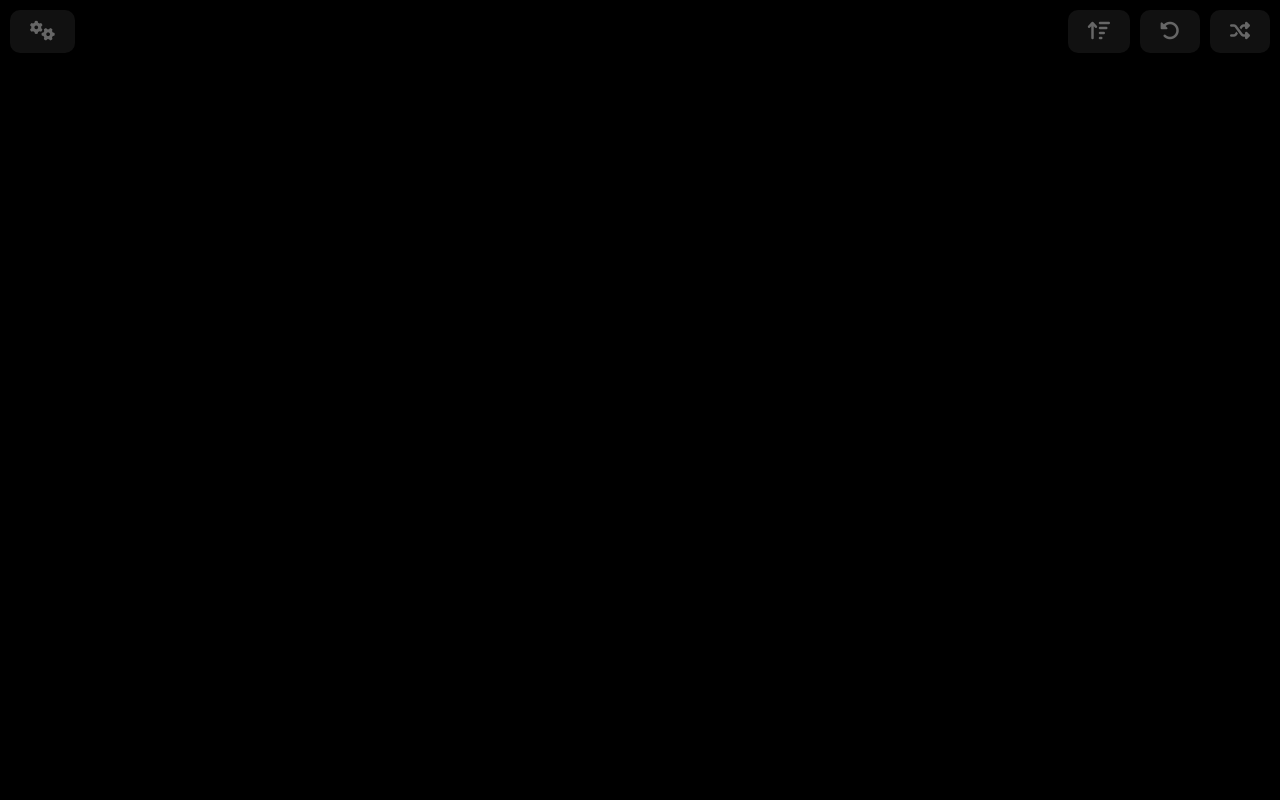
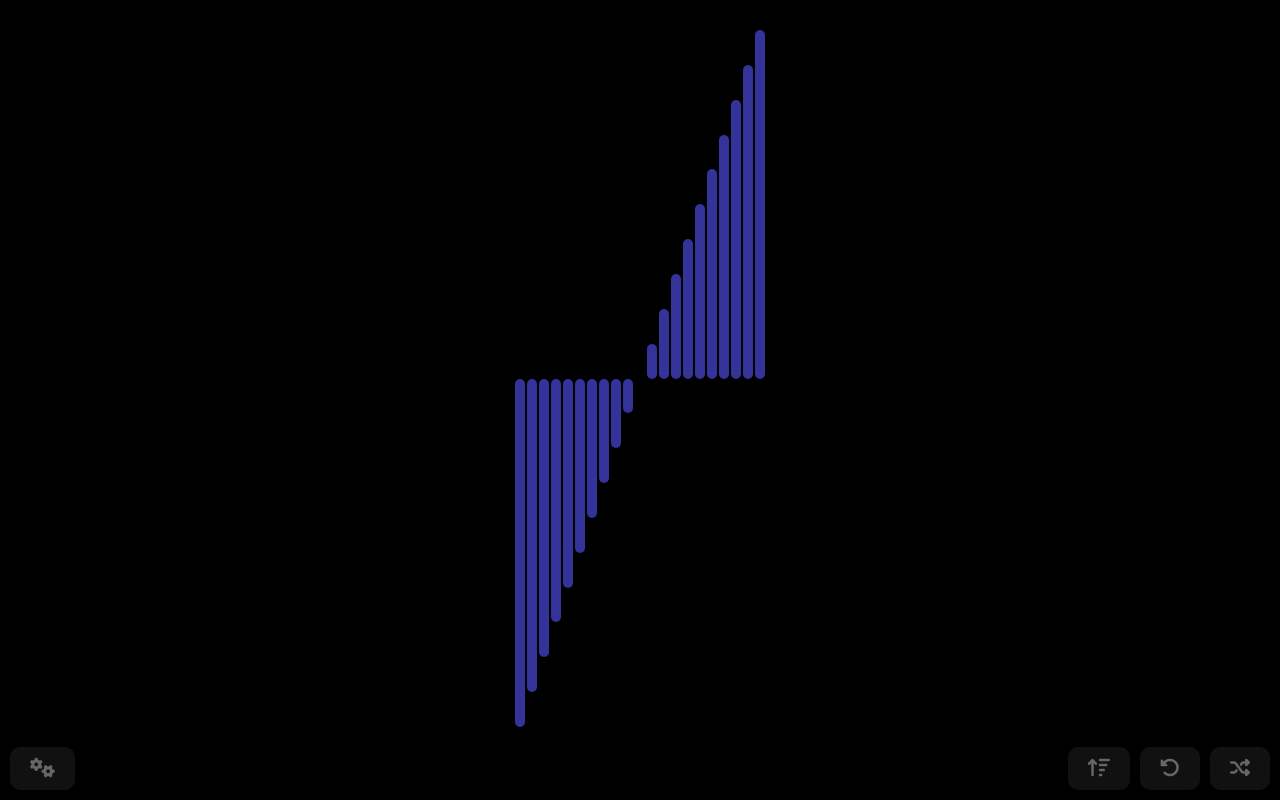
Before and after one commit to AbhishekBiswasGitHub/sorting-algo-visualizer, a React (Vite) app: page / in a window 1280 px wide. Built offline with nearby package versions, Linux system fonts and the light colour scheme.

Commit message:
[ADD] Component "ArrayViz"

```diff
--- a/src/App.jsx
+++ b/src/App.jsx
@@ -1,12 +1,40 @@
 import Settings from "./components/Settings";
+import Controls from "./components/Controls";
 
 import "./App.css";
-import Controls from "./components/Controls";
+import ArrayViz from "./components/ArrayViz";
 
 const App = () => {
   return (
     <div id="App">
       <Settings />
+      <ArrayViz
+        min={-10}
+        max={10}
+        array={[
+          { value: -10, status: "#333399" },
+          { value: -9, status: "#333399" },
+          { value: -8, status: "#333399" },
+          { value: -7, status: "#333399" },
+          { value: -6, status: "#333399" },
+          { value: -5, status: "#333399" },
+          { value: -4, status: "#333399" },
+          { value: -3, status: "#333399" },
+          { value: -2, status: "#333399" },
+          { value: -1, status: "#333399" },
+          { value: 0, status: "#333399" },
+          { value: 1, status: "#333399" },
+          { value: 2, status: "#333399" },
+          { value: 3, status: "#333399" },
+          { value: 4, status: "#333399" },
+          { value: 5, status: "#333399" },
+          { value: 6, status: "#333399" },
+          { value: 7, status: "#333399" },
+          { value: 8, status: "#333399" },
+          { value: 9, status: "#333399" },
+          { value: 10, status: "#333399" },
+        ]}
+      />
       <Controls />
     </div>
   );
--- /dev/null
+++ b/src/components/ArrayViz.jsx
@@ -0,0 +1,82 @@
+import PropTypes from "prop-types";
+
+import styles from "./array-viz.module.css";
+
+const ArrayViz = ({ min, max, array }) => {
+  return (
+    <div className={styles.container}>
+      <div className={styles.visualizer}>
+        <div
+          className={styles.positive}
+          style={{
+            height:
+              max > 0
+                ? `${
+                    (max /
+                      (max - Math.min(0, min))) *
+                    100
+                  }%`
+                : 0,
+          }}
+        >
+          {array.map(({ value, status }, i) => (
+            <div
+              key={i}
+              className={styles.item}
+              style={{
+                opacity: value > 0 ? 1 : 0,
+                width: `clamp(5px, calc(100vw / ${
+                  array.length * 1.5
+                }), 10px)`,
+                height:
+                  value >= 0
+                    ? `${(value / max) * 100}%`
+                    : 0,
+                backgroundColor: status,
+              }}
+            ></div>
+          ))}
+        </div>
+        <div
+          className={styles.negative}
+          style={{
+            height:
+              min < 0
+                ? `${
+                    (min /
+                      (Math.max(0, max) - min)) *
+                    -100
+                  }%`
+                : 0,
+          }}
+        >
+          {array.map(({ value, status }, i) => (
+            <div
+              key={i}
+              className={styles.item}
+              style={{
+                opacity: value < 0 ? 1 : 0,
+                width: `clamp(5px, calc(100vw / ${
+                  array.length * 1.5
+                }), 10px)`,
+                height:
+                  value < 0
+                    ? `${(value / min) * 100}%`
+                    : 0,
+                backgroundColor: status,
+              }}
+            ></div>
+          ))}
+        </div>
+      </div>
+    </div>
+  );
+};
+
+ArrayViz.propTypes = {
+  min: PropTypes.number.isRequired,
+  max: PropTypes.number.isRequired,
+  array: PropTypes.array.isRequired,
+};
+
+export default ArrayViz;
--- /dev/null
+++ b/src/components/array-viz.module.css
@@ -0,0 +1,59 @@
+.container {
+  position: relative;
+
+  display: flex;
+  flex-direction: column;
+  align-items: center;
+  justify-content: center;
+  flex-grow: 1;
+
+  width: 100%;
+  height: 90svh;
+
+  margin-bottom: 1rem;
+  padding: 1rem;
+
+  border-radius: 1rem;
+
+  background-color: #000;
+
+  overflow-x: hidden;
+}
+
+.visualizer {
+  width: 100%;
+  height: 100%;
+
+  margin-top: 1rem;
+
+  overflow-x: auto;
+}
+
+.positive,
+.negative {
+  display: flex;
+  justify-content: center;
+  gap: 0.2rem;
+
+  min-width: fit-content;
+}
+
+.positive {
+  align-items: end;
+}
+
+.negative {
+  align-items: start;
+}
+
+.item {
+  /* width: clamp(0.5rem, 0.75rem, 1rem); */
+
+  /* margin: 0 0.2rem; */
+
+  border-radius: 1rem;
+
+  transition:
+    height 1ms linear,
+    background-color 1ms linear;
+}
```
